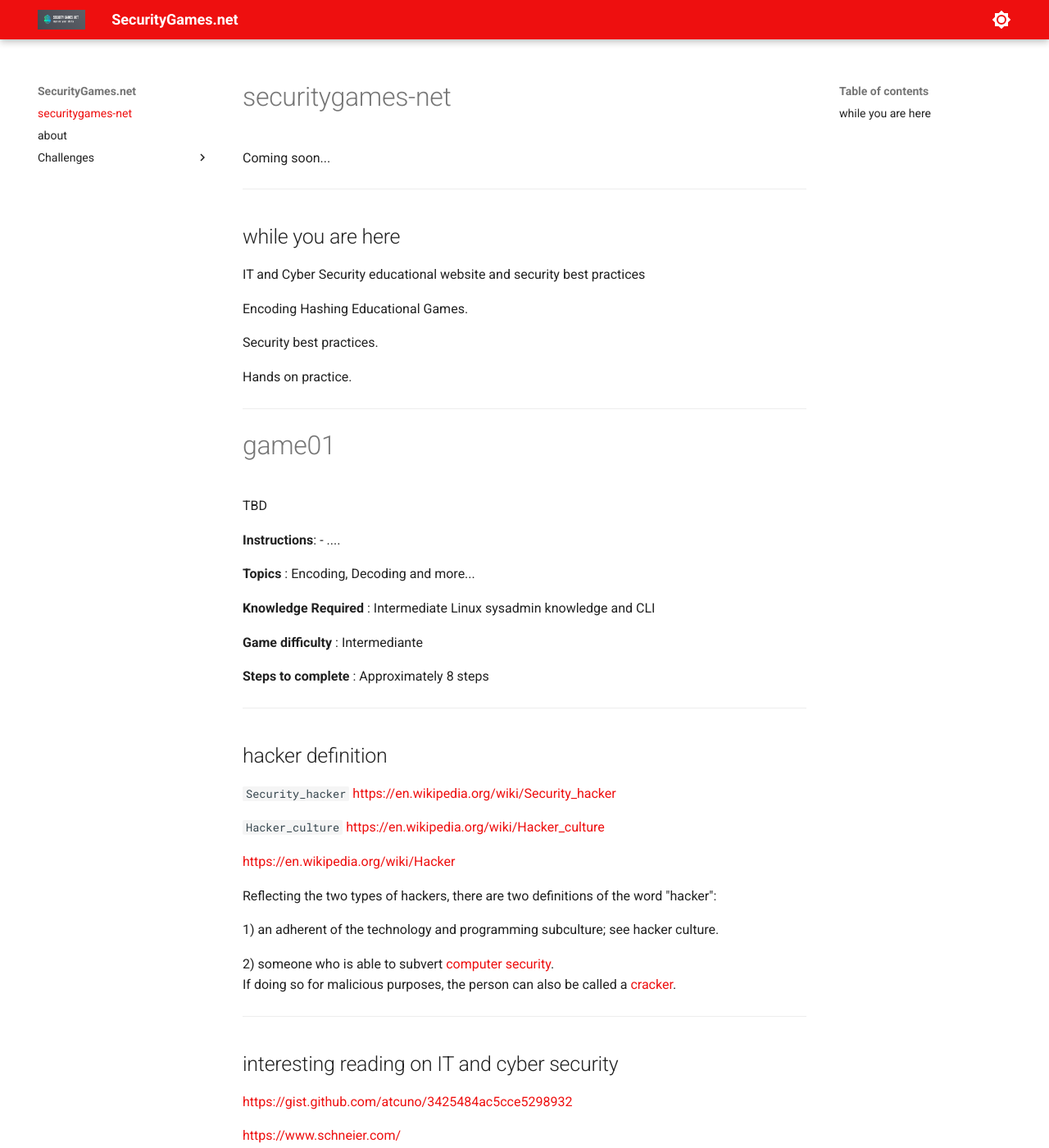
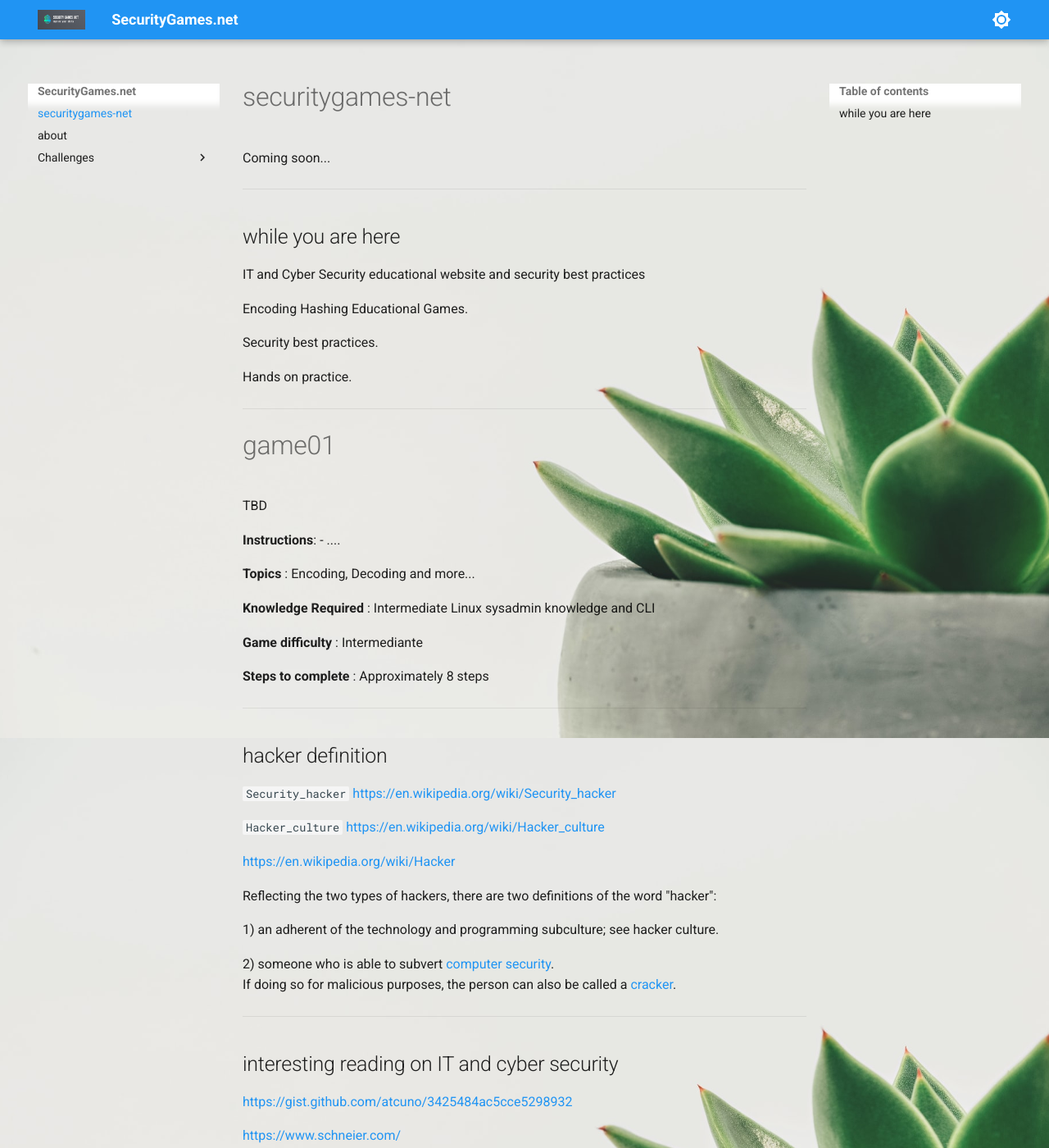
Before and after one commit to AntonioFeijaoUK/www-securitygames-net, an MkDocs documentation site: the page built from docs/index.md, in a window 1280 px wide and 1400 px high. Shown: the whole window at 82% size. Built offline with MkDocs 1.6.1 and Material for MkDocs 9.7.7, drawn with Linux system fonts in a browser that asks for light colours.

Commit message:
Update extra.css

```diff
--- a/docs/assets/css/extra.css
+++ b/docs/assets/css/extra.css
@@ -3,13 +3,14 @@
 body {
   /* background: $body-background; */ /* same as background color */
 
-  /* background-image: url("/assets/images/background/scott-webb-hDyO6rr3kqk-unsplash-medium.jpeg"); */
+  background-image: url("/assets/images/background/scott-webb-hDyO6rr3kqk-unsplash-medium.jpeg");
 
   /* Center and scale the image nicely */
   background-position: center;
   background-repeat: no-repeat;
   background-attachment: fixed;
   background-size: cover;
+  /*background-color: #cccccc; */
 
   /* background: bg-color bg-image position/bg-size bg-repeat bg-origin bg-clip bg-attachment initial|inherit; */
   /* https://www.w3schools.com/cssref/css3_pr_background.asp */
@@ -17,13 +18,6 @@ body {
 }
 
 
-
-:root > * {
-  --md-primary-fg-color:        #EE0F0F;
-  --md-primary-fg-color--light: #ECB7B7;
-  --md-primary-fg-color--dark:  #90030C;
+[data-md-color-scheme="slate"] {
+  --md-hue: 150;
 }
-
-[data-md-color-scheme="slate"] {
-  --md-hue: 210;
-}
```
